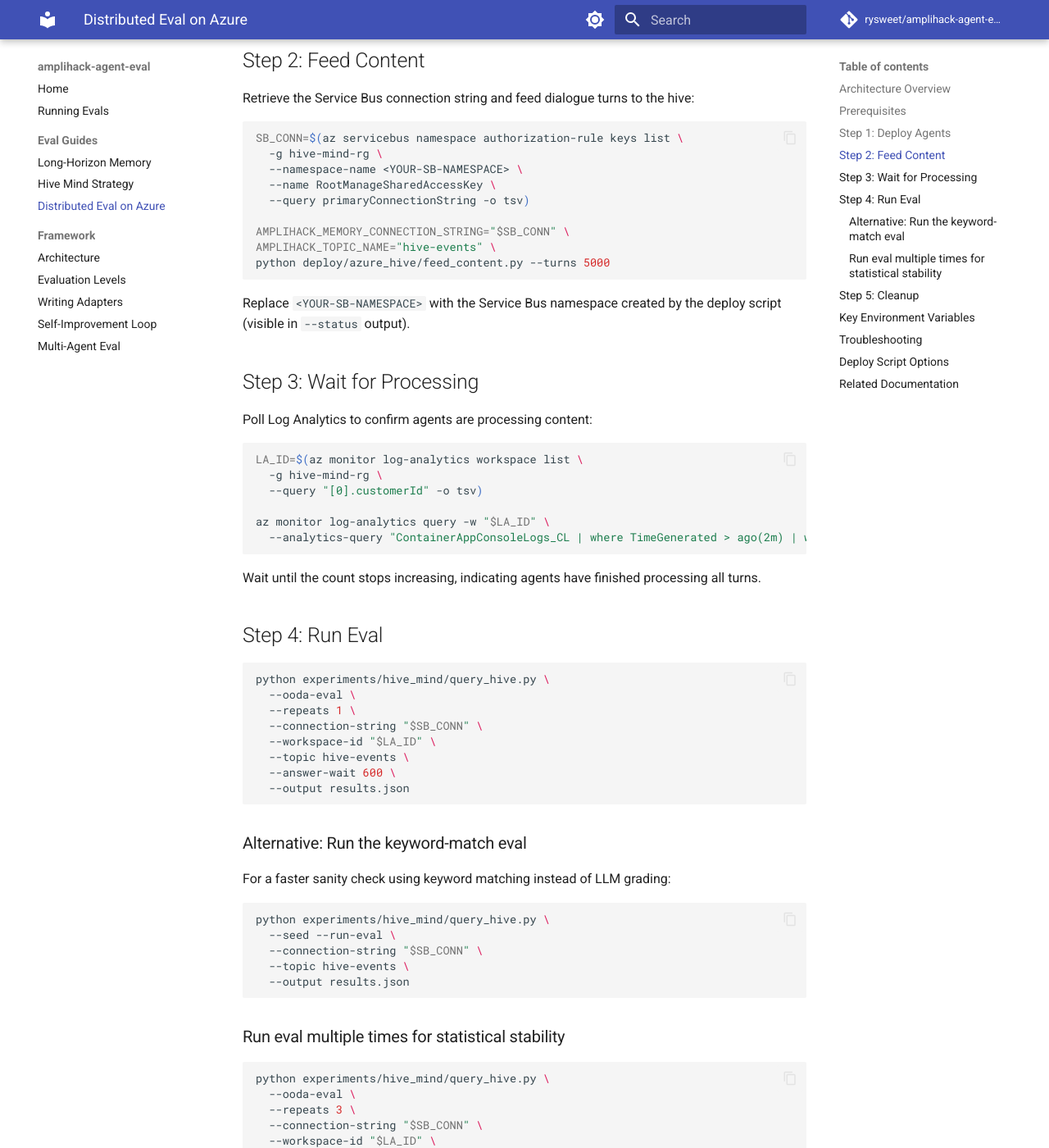
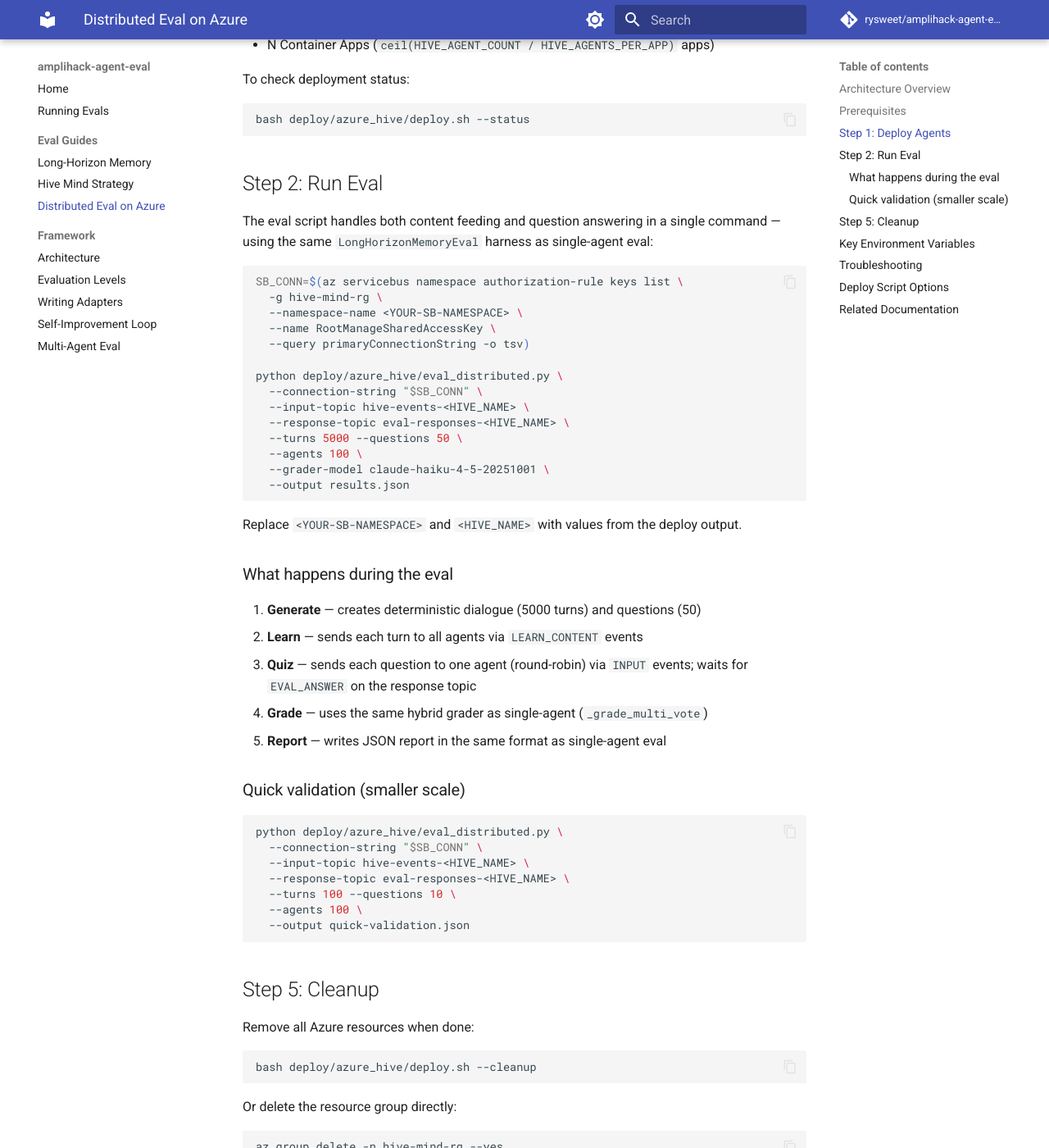
Before and after one commit to rysweet/amplihack-agent-eval, an MkDocs documentation site: the page built from docs/azure-hive-qa-eval.md, in a window 1280 px wide and 1400 px high, scrolled down 1445 px. Shown: the whole window at 82% size. Built offline with MkDocs 1.6.1 and Material for MkDocs 9.7.7, drawn with Linux system fonts in a browser that asks for light colours; comment, search, counter and statistics services are not loaded; some of the changed text lies outside the part shown.

Commit message:
docs: update distributed eval docs for RemoteAgentAdapter pattern (#33)
Replace the old feed → wait → query_hive.py flow with the new
eval_distributed.py + RemoteAgentAdapter approach that uses the
exact same LongHorizonMemoryEval harness as single-agent eval.

Update architecture diagram to show the DI/adapter pattern:
adapter.learn_from_content() → Service Bus → agent OODA loop
adapter.answer_question() → Service Bus → agent OODA → response topic

Co-authored-by: Ubuntu <azureuser@devr.yb0a3bvkdghunmsjr4s3fnfhra.phxx.internal.cloudapp.net>
Co-authored-by: Claude Opus 4.6 (1M context) <noreply@anthropic.com>

````diff
--- a/docs/azure-hive-qa-eval.md
+++ b/docs/azure-hive-qa-eval.md
@@ -5,24 +5,30 @@ content, and run a Q&A evaluation against the live agents.
 
 ## Architecture Overview
 
-The distributed eval deploys N agents as Azure Container Apps. Each agent holds
-a shard of the distributed knowledge graph (DistributedHiveGraph). Agents
-communicate via Azure Service Bus topics. The eval script sends questions as
-events and collects answers from Log Analytics.
+The distributed eval uses a `RemoteAgentAdapter` that implements the same
+interface as a local `LearningAgent`. The eval harness (`LongHorizonMemoryEval`)
+uses the **exact same code path** for local and distributed evaluation — same
+question generation, same OODA loop processing, same grading, same report.
 
 ```
-feed_content.py ──publishes──► Service Bus topic (hive-events)
-                                       │
-                      ┌────────────────┼────────────────┐
-                      ▼                ▼                ▼
-                agent-0 sub      agent-1 sub   …  agent-N sub
-                (Container App)  (Container App)   (Container App)
-                      │                │                │
-                      └────────────────┼────────────────┘
-                                       ▼
-                            query_hive.py collects
-                            answers from Log Analytics
+eval_distributed.py
+  └── LongHorizonMemoryEval.run(RemoteAgentAdapter)
+        │
+        ├── adapter.learn_from_content(text)
+        │     └── Service Bus LEARN_CONTENT ──► all agents (broadcast)
+        │              → agent OODA loop: decide("store") → learn
+        │
+        ├── adapter.answer_question(text)
+        │     ├── Service Bus INPUT {event_id} ──► one agent (round-robin)
+        │     │        → agent OODA loop: decide("answer") → answer
+        │     │        → AnswerPublisher → eval-responses topic {event_id, answer}
+        │     └── ◄── collect answer by event_id correlation
+        │
+        └── _grade_multi_vote(question, answer) ──► score
 ```
+
+The agent code is identical in single-agent and distributed modes. All
+distribution happens via dependency injection at the entrypoint layer.
 
 ## Prerequisites
 
@@ -59,9 +65,10 @@ To check deployment status:
 bash deploy/azure_hive/deploy.sh --status
 ```
 
-## Step 2: Feed Content
+## Step 2: Run Eval
 
-Retrieve the Service Bus connection string and feed dialogue turns to the hive:
+The eval script handles both content feeding and question answering in a single
+command — using the same `LongHorizonMemoryEval` harness as single-agent eval:
 
 ```bash
 SB_CONN=$(az servicebus namespace authorization-rule keys list \
@@ -70,66 +77,38 @@ SB_CONN=$(az servicebus namespace authorization-rule keys list \
   --name RootManageSharedAccessKey \
   --query primaryConnectionString -o tsv)
 
-AMPLIHACK_MEMORY_CONNECTION_STRING="$SB_CONN" \
-AMPLIHACK_TOPIC_NAME="hive-events" \
-python deploy/azure_hive/feed_content.py --turns 5000
-```
-
-Replace `<YOUR-SB-NAMESPACE>` with the Service Bus namespace created by the
-deploy script (visible in `--status` output).
-
-## Step 3: Wait for Processing
-
-Poll Log Analytics to confirm agents are processing content:
-
-```bash
-LA_ID=$(az monitor log-analytics workspace list \
-  -g hive-mind-rg \
-  --query "[0].customerId" -o tsv)
-
-az monitor log-analytics query -w "$LA_ID" \
-  --analytics-query "ContainerAppConsoleLogs_CL | where TimeGenerated > ago(2m) | where Log_s has 'Completed Call' | count"
-```
-
-Wait until the count stops increasing, indicating agents have finished
-processing all turns.
-
-## Step 4: Run Eval
-
-```bash
-python experiments/hive_mind/query_hive.py \
-  --ooda-eval \
-  --repeats 1 \
+python deploy/azure_hive/eval_distributed.py \
   --connection-string "$SB_CONN" \
-  --workspace-id "$LA_ID" \
-  --topic hive-events \
-  --answer-wait 600 \
+  --input-topic hive-events-<HIVE_NAME> \
+  --response-topic eval-responses-<HIVE_NAME> \
+  --turns 5000 --questions 50 \
+  --agents 100 \
+  --grader-model claude-haiku-4-5-20251001 \
   --output results.json
 ```
 
-### Alternative: Run the keyword-match eval
+Replace `<YOUR-SB-NAMESPACE>` and `<HIVE_NAME>` with values from the deploy
+output.
 
-For a faster sanity check using keyword matching instead of LLM grading:
+### What happens during the eval
+
+1. **Generate** — creates deterministic dialogue (5000 turns) and questions (50)
+2. **Learn** — sends each turn to all agents via `LEARN_CONTENT` events
+3. **Quiz** — sends each question to one agent (round-robin) via `INPUT` events;
+   waits for `EVAL_ANSWER` on the response topic
+4. **Grade** — uses the same hybrid grader as single-agent (`_grade_multi_vote`)
+5. **Report** — writes JSON report in the same format as single-agent eval
+
+### Quick validation (smaller scale)
 
 ```bash
-python experiments/hive_mind/query_hive.py \
-  --seed --run-eval \
+python deploy/azure_hive/eval_distributed.py \
   --connection-string "$SB_CONN" \
-  --topic hive-events \
-  --output results.json
-```
-
-### Run eval multiple times for statistical stability
-
-```bash
-python experiments/hive_mind/query_hive.py \
-  --ooda-eval \
-  --repeats 3 \
-  --connection-string "$SB_CONN" \
-  --workspace-id "$LA_ID" \
-  --topic hive-events \
-  --answer-wait 600 \
-  --output results.json
+  --input-topic hive-events-<HIVE_NAME> \
+  --response-topic eval-responses-<HIVE_NAME> \
+  --turns 100 --questions 10 \
+  --agents 100 \
+  --output quick-validation.json
 ```
 
 ## Step 5: Cleanup
--- a/docs/running-evals.md
+++ b/docs/running-evals.md
@@ -181,41 +181,60 @@ export ANTHROPIC_API_KEY=...
 
 ## Distributed (Azure)
 
-Deploys agents to Azure Container Apps and evaluates via Service Bus.
+Deploys agents to Azure Container Apps and evaluates using the **exact same
+eval harness** as single-agent. A `RemoteAgentAdapter` forwards
+`learn_from_content()` and `answer_question()` over Service Bus — the agent's
+OODA loop processes everything normally.
 
-### Deploy, Feed, Eval, Cleanup
+### Deploy, Feed + Eval, Cleanup
 
 ```bash
 # 1. Deploy
+export ANTHROPIC_API_KEY="..."
+HIVE_NAME=amplihive \
 HIVE_AGENT_COUNT=100 HIVE_AGENTS_PER_APP=5 \
 HIVE_AGENT_MODEL=claude-sonnet-4-6 \
 bash deploy/azure_hive/deploy.sh
 
-# 2. Feed content
+# 2. Get connection details
 SB_CONN=$(az servicebus namespace authorization-rule keys list \
   -g hive-mind-rg --namespace-name <ns> \
   --name RootManageSharedAccessKey \
   --query primaryConnectionString -o tsv)
 
-AMPLIHACK_MEMORY_CONNECTION_STRING="$SB_CONN" \
-AMPLIHACK_TOPIC_NAME="hive-events" \
-python deploy/azure_hive/feed_content.py --turns 5000
-
-# 3. Run eval
-LA_ID=$(az monitor log-analytics workspace list -g hive-mind-rg \
-  --query "[0].customerId" -o tsv)
-
-python experiments/hive_mind/query_hive.py \
-  --ooda-eval --repeats 1 \
+# 3. Run eval (feeds content + asks questions — same harness as single-agent)
+python deploy/azure_hive/eval_distributed.py \
   --connection-string "$SB_CONN" \
-  --workspace-id "$LA_ID" \
-  --topic hive-events \
-  --answer-wait 600 \
+  --input-topic hive-events-amplihive \
+  --response-topic eval-responses-amplihive \
+  --turns 5000 --questions 50 \
+  --agents 100 \
+  --grader-model claude-haiku-4-5-20251001 \
   --output results.json
 
 # 4. Cleanup
 bash deploy/azure_hive/deploy.sh --cleanup
 ```
+
+### How It Works
+
+The distributed eval uses `RemoteAgentAdapter` — a drop-in replacement for
+`LearningAgent` that forwards calls over Service Bus:
+
+```python
+from deploy.azure_hive.remote_agent_adapter import RemoteAgentAdapter
+from amplihack.eval.long_horizon_memory import LongHorizonMemoryEval
+
+adapter = RemoteAgentAdapter(sb_conn, input_topic, response_topic, agent_count=100)
+report = LongHorizonMemoryEval(turns=5000, questions=50).run(adapter)
+```
+
+- `learn_from_content()` → sends `LEARN_CONTENT` event to all agents (broadcast)
+- `answer_question()` → sends `INPUT` event to one agent (round-robin), waits for
+  `EVAL_ANSWER` on the response topic (correlated by `event_id`)
+- The agent's OODA loop processes both content and questions identically to
+  single-agent mode
+- Grading uses the same `_grade_multi_vote` hybrid grader
 
 **Details**: [Running Distributed Eval on Azure](azure-hive-qa-eval.md)
 
````
